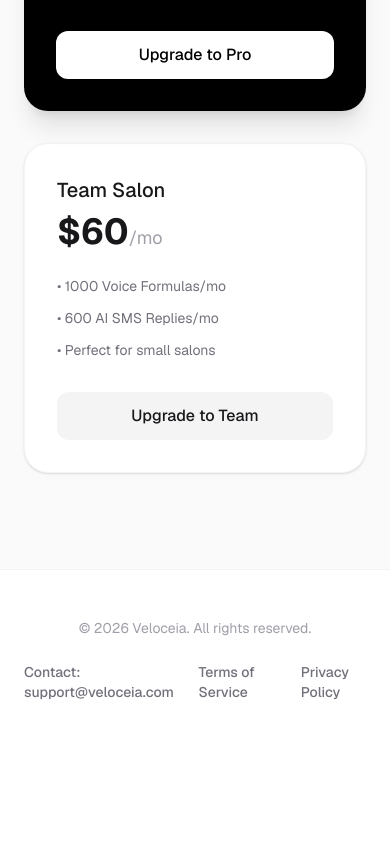
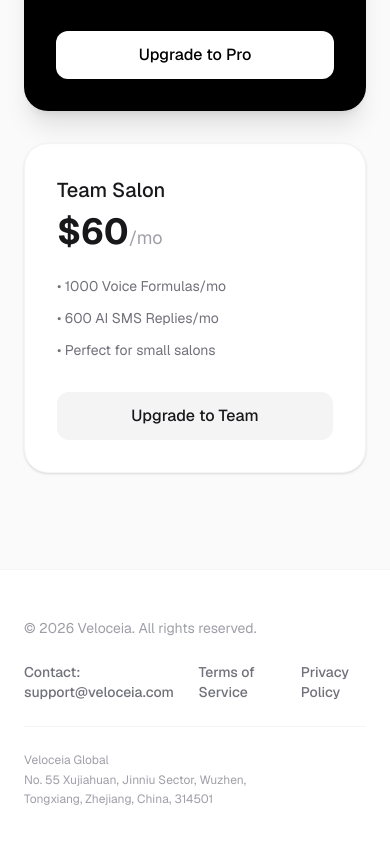
Before and after one commit to wdw1997/haird, a Next.js app: page / in a window 390 px wide. Shown: the part 1784-2628 px from the top of the page. Before the commit the page ends 2534 px from the top, so only its background shows below. Built offline with nearby package versions, Linux system fonts and the light colour scheme; no server answers.

Commit message:
Revise footer structure and include company address
Updated footer layout and added address information.

```diff
--- a/app/page.tsx
+++ b/app/page.tsx
@@ -268,7 +268,8 @@
         </div>
       </section>
 
-      <footer className="max-w-6xl mx-auto px-6 py-12 flex flex-col md:flex-row justify-between items-center gap-6">
+      <footer className="max-w-6xl mx-auto px-6 py-12">
+  <div className="flex flex-col md:flex-row justify-between items-start gap-6 mb-6">
     <div className="text-zinc-400 text-sm">
       © {new Date().getFullYear()} Veloceia. All rights reserved.
     </div>
@@ -276,6 +277,12 @@
       <a href="mailto:support@veloceia.com" className="hover:text-black transition">Contact: support@veloceia.com</a>
       <Link href="/terms" className="hover:text-black transition">Terms of Service</Link>
       <Link href="/privacy" className="hover:text-black transition">Privacy Policy</Link>
+    </div>
+  </div>
+  <div className="text-xs text-zinc-400 leading-relaxed border-t border-zinc-100 pt-6">
+    Veloceia Global<br />
+    No. 55 Xujiahuan, Jinniu Sector, Wuzhen,<br />
+    Tongxiang, Zhejiang, China, 314501
   </div>
 </footer>
     </div>
```
Lines whose indentation alone changed are shown as unchanged.
